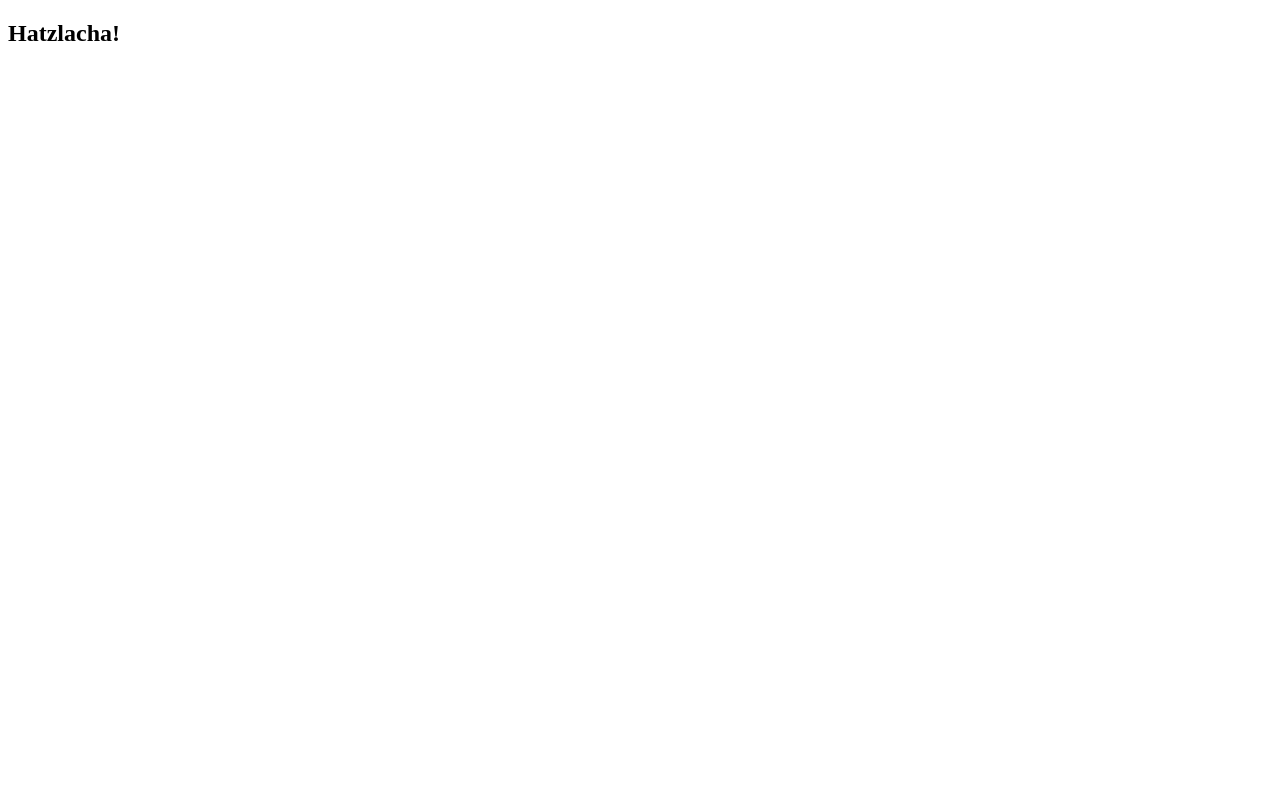
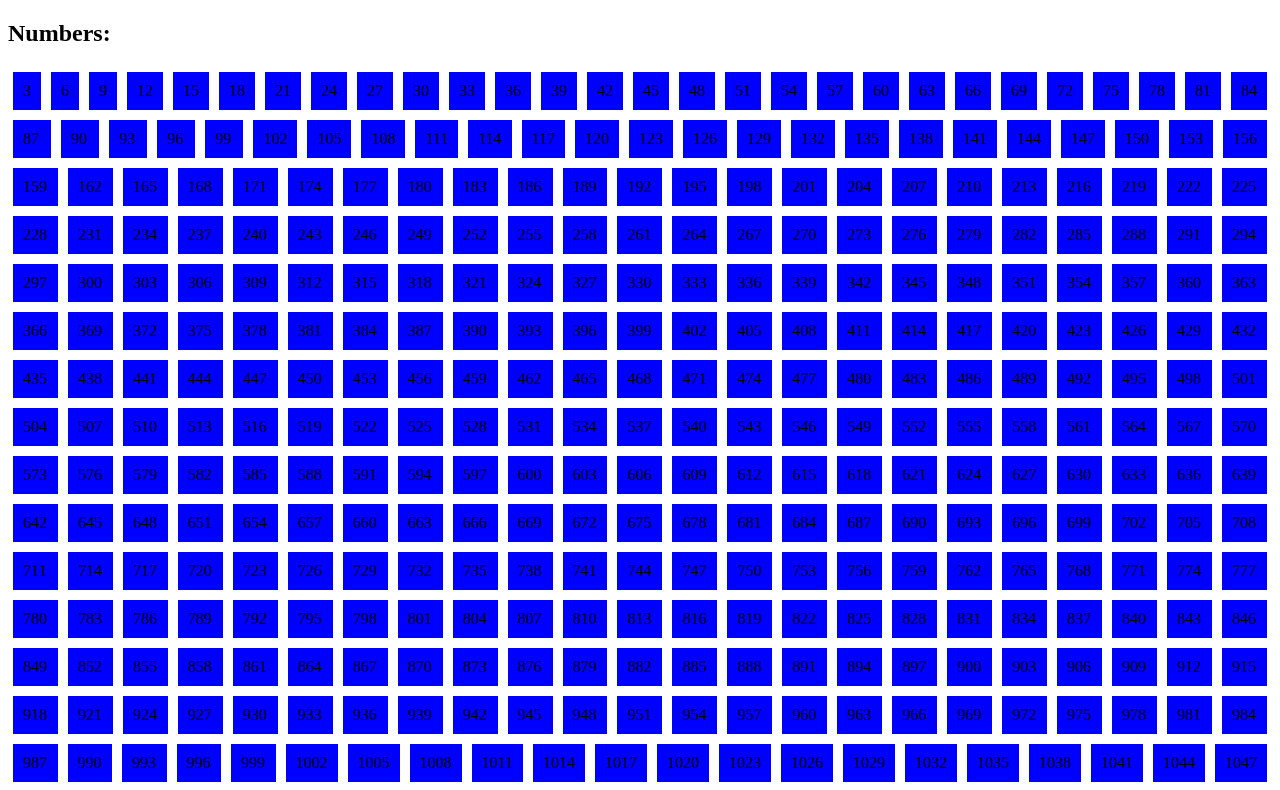
Before and after one commit to Elaz33/car-project, a SvelteKit app: page /exercises/1/my-answer in a window 1280 px wide. Shown: the top 790 px of the page. Built offline with nearby package versions, Linux system fonts and the light colour scheme.

Commit message:
blue boxes

```diff
--- a/src/routes/+page.svelte
+++ b/src/routes/+page.svelte
@@ -1,3 +1,4 @@
 <h1>Welcome to Elazar's Practice project</h1>
 <p><a href="/exercises/1/instructions">Exercise 1</a></p>
 <p><a href="/exercises/2/instructions">Exercise 2</a></p>
+<p><a href="/exercises/1/my-answer">my answer</a></p>
--- a/src/routes/exercises/1/my-answer/+page.svelte
+++ b/src/routes/exercises/1/my-answer/+page.svelte
@@ -1,11 +1,34 @@
 <script lang="ts">
+    let incrementor = 0;
+    let numThree = 1000;
+    let threes: number[] = [...Array(numThree)].map(() => {
+        return (incrementor += 3);
+    });
+</script>
 
-
-
-</script>
 <!------------------------------------------------------------>
 
-<h2>Hatzlacha!</h2>
+<h2>Numbers:</h2>
+<div class="the-box">
+    {#each threes as three}
+        <div class="items">{three}</div>
+    {/each}
+</div>
 
 <!------------------------------------------------------------>
 <!--<style lang="scss"></style>-->
+<style>
+    .the-box {
+        display: flex;
+        flex-wrap: wrap;
+    }
+    .items {
+        display: flex;
+        flex-wrap: wrap;
+        justify-content: space-between;
+        flex: 1;
+        background-color: blue;
+        margin: 5px;
+        padding: 10px;
+    }
+</style>
```
